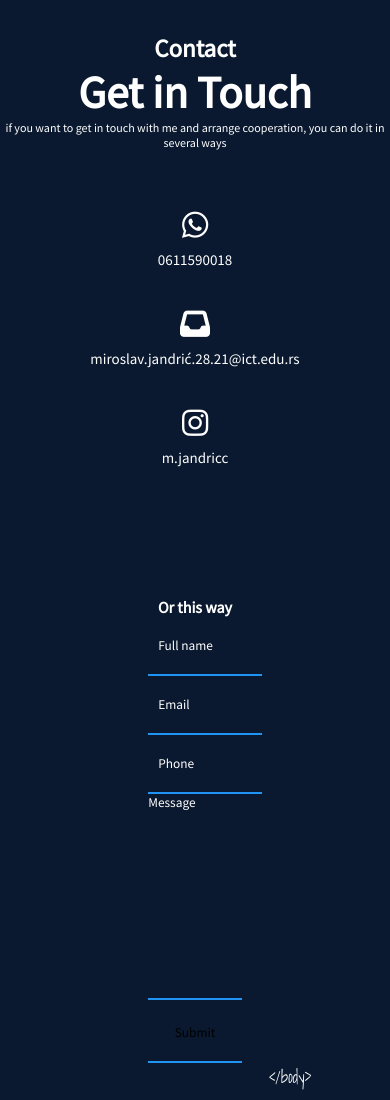
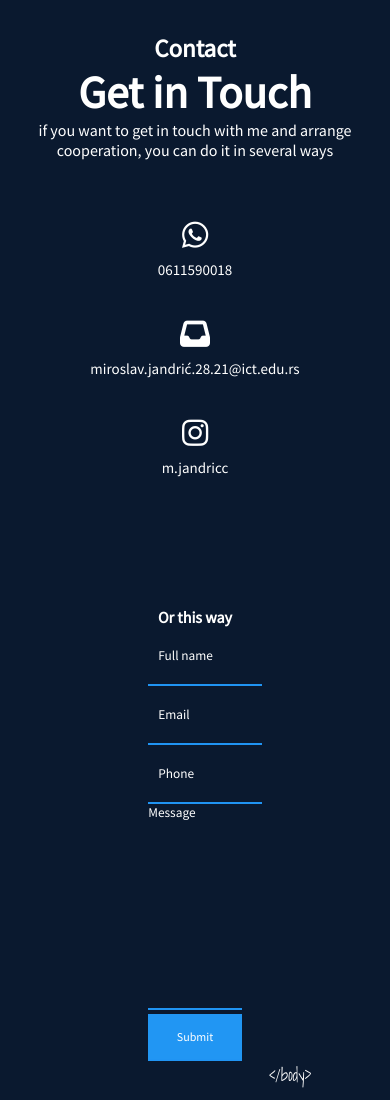
Before and after one commit to Miroslav022/Portfolio-MiroslavJandri-, a plain HTML site: page index.html in a window 390 px wide. Shown: the part 4340-5440 px from the top of the page. Drawn offline with Linux system fonts and the light colour scheme.

Commit message:
Update style.css

```diff
--- a/assets/css/style.css
+++ b/assets/css/style.css
@@ -802,6 +802,18 @@ header #pre-header nav ul li a:hover {
   padding: 20px 10px;
 }
 
+#contact-me .forma form .dugme {
+  border: none;
+}
+
+#contact-me .forma form .dugme input {
+  background-color: #2196f3;
+  color: #fff;
+  font-size: 16px;
+  padding: 15px;
+}
+
+
 #contact-me .forma form .form-inp input:focus {
   outline: none;
   font-size: 15px;
@@ -1098,7 +1110,7 @@ header #header-text .container .tag {
  }
 
  #contact-me .content-text p {
-     font-size: 14px;
+     font-size: 16px;
      word-wrap: break-word;
  }
 
@@ -1118,7 +1130,6 @@ header #header-text .container .tag {
 
  header #header-text .container h1,   header #header-text .container p {
      font-size: 14px;
-
      border-right: none;
  }
 
@@ -1132,10 +1143,7 @@ header #header-text .container .tag {
 
  }
 
- #contact-me .content-text p {
-     font-size: 12px;
-     word-wrap: break-word;
- }
+
 
  #contact-me .content-text h2 {
      font-size: 25px;
@@ -1144,6 +1152,10 @@ header #header-text .container .tag {
 
  #contact-me .content-text h3 {
      font-size: 45px;
+ }
+
+ #contact-me .forma form .dugme input {
+   font-size: 12px;
  }
 
 }
```
